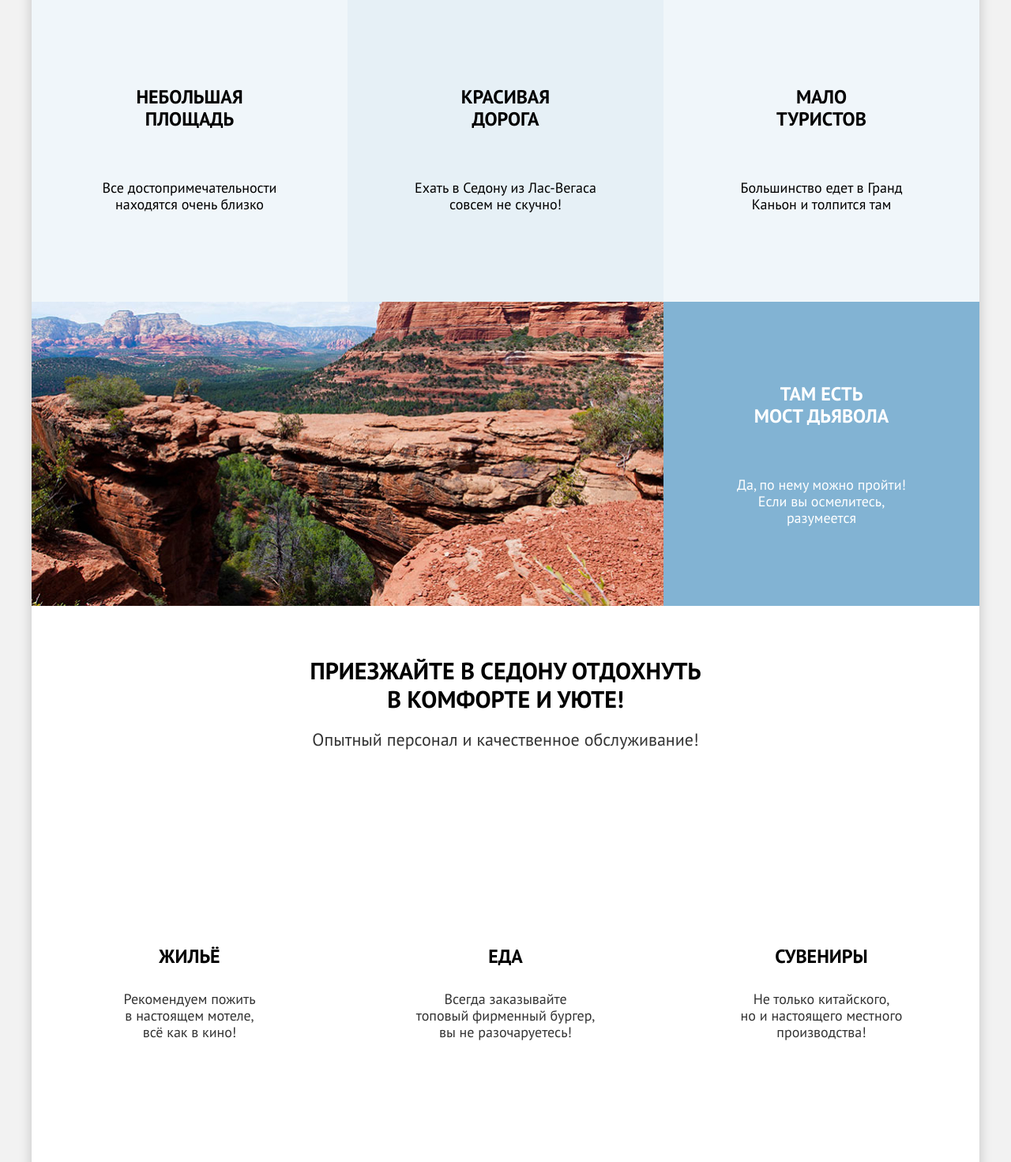
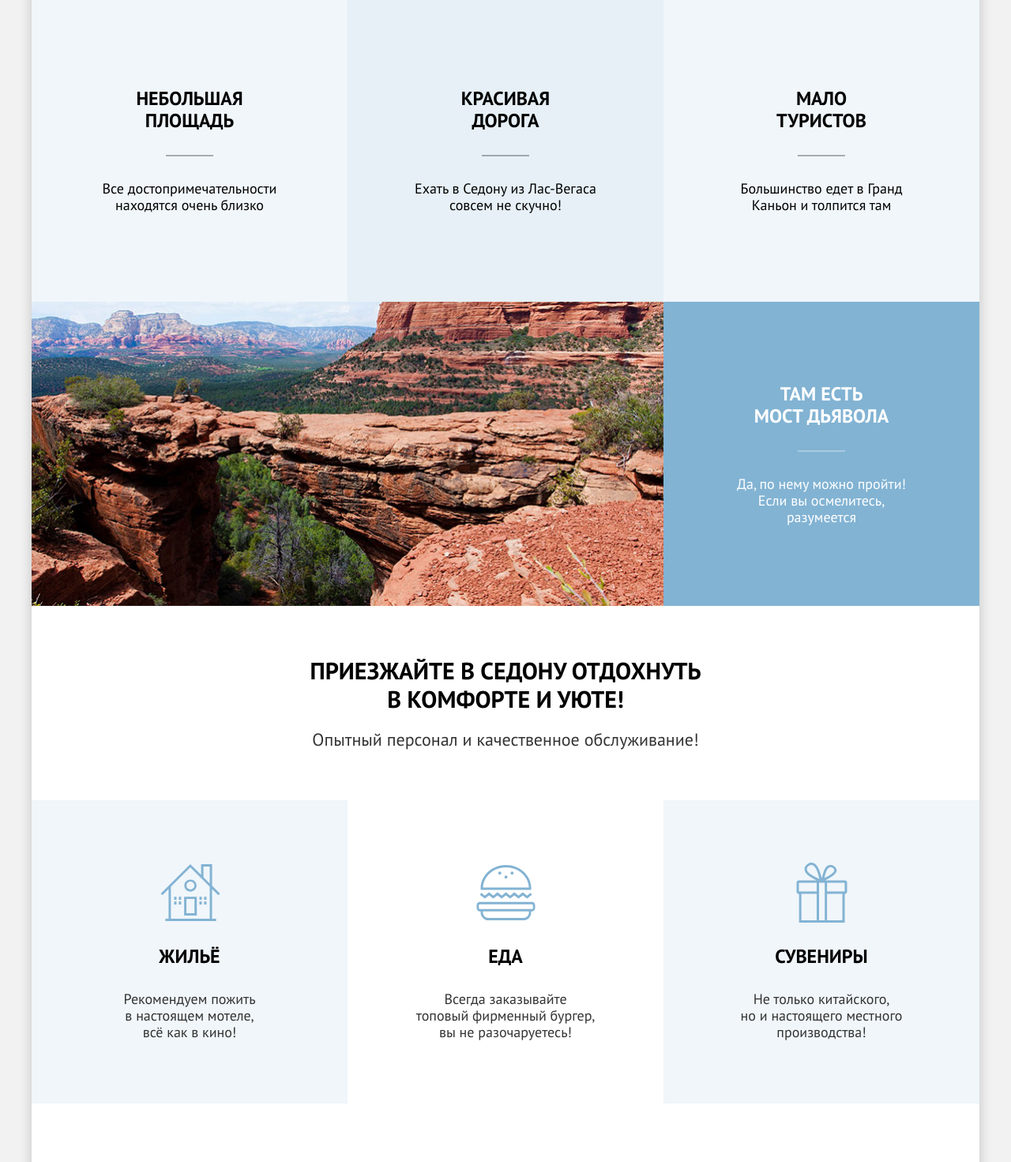
Before and after one commit to htmlacademy-htmlcss/2449807-sedona-1, a plain HTML site: page index.html in a window 1280 px wide. Shown: the part 1219-2690 px from the top of the page at 79% size. Drawn offline with Linux system fonts and the light colour scheme.

Commit message:
5.12.2023

```diff
--- a/index.html
+++ b/index.html
@@ -47,7 +47,7 @@
                     fill="black" />
                 </svg>
                 <span class="visually-hidden">Избранное</span>
-                <!-- <span class="favorite-number">12</span> -->
+                <span class="favorite-number">12</span>
               </a>
             </li>
             <li class="user-menu-item">
@@ -56,22 +56,22 @@
           </ul>
         </nav>
       </header>
-      <main>
+      <main class="main">
         <h1 class="visually-hidden">Добро пожаловать в город Седона</h1>
         <section class="cover">
           <h2 class="visually-hidden">Туристический город</h2>
           <img class="welcome" src="./images/welcome.svg" alt="добро пожаловать" width="458" height="352">
         </section>
-        <section class="description">
-          <h2 class="visually-hidden">О городе</h2>
-          <strong class="desctiption-catchy">Седона — небольшой городок в Аризоне,<br>
-            заслуживающий большего!</strong>
-          <p class="s2-text">Рассмотрим причины, по которым Седона круче, чем Гранд-Каньон!</p>
-        </section>
         <section class="advantages">
-          <ul class="description-list">
-            <li class="description-item">
-              <div class="advantages-text  advantages-background-first-five">
+          <div class="description">
+            <h2 class="visually-hidden">О городе</h2>
+            <strong class="desctiption-catchy">Седона — небольшой городок в Аризоне,<br>
+              заслуживающий большего!</strong>
+            <p class="s2-text">Рассмотрим причины, по которым Седона круче, чем Гранд-Каньон!</p>
+          </div>
+          <ul class="advantages-list">
+            <li class="advantages-item advantages-item-special">
+              <div class="advantages-text">
                 <h3 class="description-item-title" class="description-item-title-white">Настоящий городок</h3>
                 <p class="description-item-text" class="description-item-text-white">Седона — не аттракцион для
                   туристов,
@@ -79,29 +79,29 @@
               </div>
               <img src="./images/building.jpg" alt="здание администрации" class="building">
             </li>
-            <li class="description-item">
-              <div class="advantages-text advantages-background-two-four">
+            <li class="advantages-item">
+              <div class="advantages-text">
                 <h3 class="description-item-title">Небольшая площадь</h3>
                 <p class="description-item-text">Все достопримечательности находятся очень близко</p>
               </div>
             </li>
-            <li class="description-item">
-              <div class="advantages-text advantages-background-three">
+            <li class="advantages-item">
+              <div class="advantages-text">
                 <h3 class="description-item-title">Красивая
                   дорога</h3>
                 <p class="description-item-text">Ехать в Седону из Лас-Вегаса совсем не скучно!</p>
               </div>
             </li>
-            <li class="description-item">
-              <div class="advantages-text advantages-background-two-four">
+            <li class="advantages-item">
+              <div class="advantages-text">
                 <h3 class="description-item-title">Мало
                   туристов</h3>
                 <p class="description-item-text">Большинство едет в Гранд Каньон и толпится там</p>
               </div>
             </li>
-            <li class="description-item">
+            <li class="advantages-item item advantages-item-special">
               <img src="./images/canyon.jpg" alt="мост дьявола" class="canyon">
-              <div class="advantages-text advantages-background-first-five">
+              <div class="advantages-text">
                 <h3 class="description-item-title" class="description-item-title-white">Там есть мост дьявола</h3>
                 <p class="description-item-text" class="description-item-text-white">Да, по нему можно пройти! Если вы
                   осмелитесь, разумеется</p>
@@ -115,14 +115,39 @@
           <p class="service-text22">Опытный персонал и качественное обслуживание!</p>
           <ul class="service-list">
             <li class="service-item">
+              <svg class="homesvg" width="76" height="72" viewBox="0 0 76 72" fill="none" xmlns="http://www.w3.org/2000/svg">
+                <path d="M30.1185 65H46.1827V41.2H30.1185V65ZM33.0301 44.1H43.1707V62.1H33.0301V44.1Z" fill="#83B3D3"/>
+                <path d="M73.3916 39.3L75.5 37.2L65.5602 27.3V0H51.6044V13.6L37.9498 0L0.5 37.2L2.60843 39.3L10.4398 31.5V69.1H6.42369V72H70.5803V69.1H65.4598V31.5L73.3916 39.3ZM62.5482 69.1H13.3514V28.5L37.9498 4.1L62.5482 28.5V69.1ZM62.5482 24.4L54.6165 16.5V2.9H62.5482V24.4Z" fill="#83B3D3"/>
+                <path d="M30.3193 27.1C30.3193 31.4 33.8333 34.8 38.0502 34.8C42.3675 34.8 45.8815 31.3 45.8815 27.1C45.8815 22.8 42.3675 19.4 38.0502 19.4C33.8333 19.4 30.3193 22.8 30.3193 27.1ZM38.1506 22.1C40.8614 22.1 43.1707 24.3 43.1707 27C43.1707 29.7 40.9618 31.9 38.1506 31.9C35.4398 31.9 33.1305 29.7 33.1305 27C33.1305 24.3 35.3394 22.1 38.1506 22.1Z" fill="#83B3D3"/>
+                <path d="M20.4799 41.2H17.4679V45.1H20.4799V41.2Z" fill="#83B3D3"/>
+                <path d="M26.4036 41.2H23.3916V45.1H26.4036V41.2Z" fill="#83B3D3"/>
+                <path d="M20.4799 47.2H17.4679V51.1H20.4799V47.2Z" fill="#83B3D3"/>
+                <path d="M26.4036 47.2H23.3916V51.1H26.4036V47.2Z" fill="#83B3D3"/>
+                <path d="M52.508 41.2H49.496V45.1H52.508V41.2Z" fill="#83B3D3"/>
+                <path d="M58.4317 41.2H55.4197V45.1H58.4317V41.2Z" fill="#83B3D3"/>
+                <path d="M52.508 47.2H49.496V51.1H52.508V47.2Z" fill="#83B3D3"/>
+                <path d="M58.4317 47.2H55.4197V51.1H58.4317V47.2Z" fill="#83B3D3"/>
+                </svg>
               <h3 class="service-item-title">Жильё</h3>
               <p class="service-text18">Рекомендуем пожить<br> в настоящем мотеле,<br> всё как в кино!</p>
             </li>
             <li class="service-item">
+              <svg class="foodsvg" width="75" height="70" viewBox="0 0 75 70" fill="none" xmlns="http://www.w3.org/2000/svg">
+                <path d="M70.5757 46.7H4.6103C2.30452 46.7 0.5 48.6 0.5 51V54.5C0.5 56.9 2.40477 58.8 4.6103 58.8H5.51257V59.9C5.51257 65.4 9.82337 70 15.1367 70H59.8488C65.1621 70 69.4729 65.5 69.4729 59.9V58.8H70.3752C72.681 58.8 74.4855 56.9 74.4855 54.5V51C74.686 48.7 72.7812 46.7 70.5757 46.7ZM66.6659 59.9C66.6659 63.8 63.6583 66.9 59.949 66.9H15.1367C11.4274 66.9 8.41985 63.7 8.41985 59.9V58.8H66.6659V59.9ZM71.7787 54.5C71.7787 55.2 71.1772 55.8 70.5757 55.8H4.51005C3.80829 55.8 3.30704 55.2 3.30704 54.5V51C3.30704 50.3 3.90855 49.7 4.51005 49.7H70.4754C71.1772 49.7 71.6784 50.3 71.6784 51C71.7787 51 71.7787 54.5 71.7787 54.5Z" fill="#83B3D3"/>
+                <path d="M16.1392 38.4L21.5528 42.5L26.8661 38.4L32.1794 42.5L37.4927 38.4L42.9063 42.5L48.2196 38.4L53.5329 42.5L58.9465 38.4L64.2598 42.5L70.4754 37.8L68.7711 35.3L64.2598 38.7L58.9465 34.6L53.5329 38.7L48.2196 34.6L42.9063 38.7L37.4927 34.6L32.1794 38.7L26.8661 34.6L21.5528 38.7L16.1392 34.6L10.8259 38.7L6.31458 35.3L4.6103 37.8L10.8259 42.5L16.1392 38.4Z" fill="#83B3D3"/>
+                <path d="M8.52011 31.5H69.4729C69.4729 30.9 69.5732 30.3 69.5732 29.6C69.5732 29.2 69.5732 28.8 69.5732 28.4C68.8714 12.7 54.8362 0 37.593 0C20.2495 0 6.21432 12.7 5.51257 28.5C5.51257 28.9 5.51257 29.3 5.51257 29.7C5.51257 30.3 5.50815 30.9 5.6084 31.5H8.52011ZM37.593 3C53.2322 3 66.0644 14.3 66.6659 28.5H8.52011C9.12161 14.4 21.9538 3 37.593 3Z" fill="#83B3D3"/>
+                <path d="M37.593 17.3C38.645 17.3 39.4978 16.4046 39.4978 15.3C39.4978 14.1954 38.645 13.3 37.593 13.3C36.541 13.3 35.6882 14.1954 35.6882 15.3C35.6882 16.4046 36.541 17.3 37.593 17.3Z" fill="#83B3D3"/>
+                <path d="M29.7734 12.2C30.8254 12.2 31.6782 11.3046 31.6782 10.2C31.6782 9.09543 30.8254 8.2 29.7734 8.2C28.7214 8.2 27.8686 9.09543 27.8686 10.2C27.8686 11.3046 28.7214 12.2 29.7734 12.2Z" fill="#83B3D3"/>
+                <path d="M45.3123 12.2C46.3643 12.2 47.2171 11.3046 47.2171 10.2C47.2171 9.09543 46.3643 8.2 45.3123 8.2C44.2604 8.2 43.4076 9.09543 43.4076 10.2C43.4076 11.3046 44.2604 12.2 45.3123 12.2Z" fill="#83B3D3"/>
+                </svg>
               <h3 class="service-item-title">Еда</h3>
               <p class="service-text18">Всегда заказывайте<br> топовый фирменный бургер, вы не разочаруетесь!</p>
             </li>
             <li class="service-item">
+              <svg class="boxsvg" width="65" height="76" viewBox="0 0 65 76" fill="none" xmlns="http://www.w3.org/2000/svg">
+                <path d="M61.6 22.4625H61.5H36.8C50.6 15.5576 51.7 11.1546 51.2 8.75288C50 4.75007 45.5 1.74797 41.2 3.34909C35.6 5.45056 34.1 13.7564 32.6 19.7606C30.6 13.6563 28.8 5.95091 24.4 2.04818C23.1 0.947407 21.3 -0.253434 18.6 0.0467764C14.6 0.447057 8.8 5.45056 11.1 11.0545C13.4 16.4583 20.8 19.8607 25.7 22.5626H3.7H3.4C1.8 22.5626 0.5 23.8635 0.5 25.4646V36.7725C0.5 38.3736 1.8 39.6745 3.4 39.6745H3.7V72.9979V75.3996V76H61.5V75.4996V72.9979V39.5745H61.6C63.2 39.5745 64.5 38.2736 64.5 36.6724V25.3645C64.5 23.7634 63.2 22.4625 61.6 22.4625ZM42.9 5.85084C45 5.55063 47.9 7.15176 48.2 9.05309C48.6 11.8551 44.8 14.3568 43.1 15.4576C40.6 17.1588 38.2 18.0594 35.8 19.5604C36.7 15.8579 38.3 6.55133 42.9 5.85084ZM20 15.8579C17.8 14.3568 13.5 11.4548 13.6 8.05239C13.7 4.44986 19.3 1.44776 22.4 4.14965C26.3 7.55203 28.1 15.2574 29.5 20.7613C26.3 19.2602 23.2 17.9593 20 15.8579ZM26 72.9979H6.6V39.5745H26V72.9979ZM26 36.4723H3.5V25.4646H26V36.4723ZM36.2 36.4723V39.4744V72.9979H29V39.5745V36.5724V25.5647H36.2V36.4723ZM58.5 72.9979H39.1V39.5745H58.5V72.9979ZM61.4 36.4723H39.1V25.4646H61.4V36.4723Z" fill="#83B3D3"/>
+                </svg>
+
               <h3 class="service-item-title">Сувениры</h3>
               <p class="service-text18">Не только китайского,<br> но и настоящего местного производства!</p>
             </li>
--- a/styles/style.css
+++ b/styles/style.css
@@ -37,6 +37,9 @@
   width: 1200px;
   margin: 0 auto;
   box-shadow: 0 0 15px 0 rgba(0, 0, 0, 0.20);
+  min-height: 100vh;
+  display: flex;
+  flex-direction: column;
 }
 
 .main-header {
@@ -90,7 +93,7 @@
   display: block;
 }
 
-.h .header-nav-link:hover {
+.header-nav-link:hover {
   background-color: rgba(0, 0, 0, 0.10);
 }
 
@@ -99,7 +102,8 @@
   background-color: rgba(0, 0, 0, 0.10);
 }
 
-.header-nav-link:active {}
+.header-nav-link:active {
+}
 
 .user-menu {
   padding: 0;
@@ -131,7 +135,8 @@
   justify-content: center;
   align-items: center;
   flex-wrap: wrap;
-  margin-left: 12px;
+  margin-left: 5px;
+  padding: 7px 7px 7px 7px;
 }
 
 .user-menu-item-favorite {}
@@ -143,7 +148,9 @@
   justify-content: center;
   align-items: center;
   flex-wrap: wrap;
-  margin-right: 9px;
+  margin-right: 15px;
+  padding: 7px 7px 7px 7px;
+  position: relative;
 }
 
 .favorite-number {
@@ -153,7 +160,12 @@
   font-size: 10px;
   width: 20px;
   height: 20px;
-  flex-shrink: 0;
+  position: absolute;
+  left: 15px;
+  top: -4px;
+  display: flex;
+  justify-content: center;
+  align-items: center;
 }
 
 .user-menu-link-button {
@@ -164,7 +176,7 @@
   line-height: 20px;
   text-decoration: none;
   text-transform: uppercase;
-  padding: 8px 35px 7px 34px;
+  padding: 7px 35px 8px 34px;
   display: block;
   border-radius: 4px;
   background: #756157;
@@ -183,6 +195,10 @@
   color: #ffffff30;
 }
 
+.main {
+  flex-grow: 1;
+}
+
 .cover {
   background-color: rgb(38, 34, 23);
   background-image: url("../images/divider.svg"), url("../images/welcome-background.jpg");
@@ -198,12 +214,12 @@
 }
 
 .description {
-  padding: 69px 0;
+  padding: 69px 0 90px 0;
   margin: 0;
   list-style: none;
   text-align: center;
   display: block;
-  margin-bottom: 21px;
+
 }
 
 .desctiption-catchy {
@@ -219,7 +235,7 @@
 
 .advantages {}
 
-.description-list {
+.advantages-list {
   padding: 0;
   margin: 0;
   list-style: none;
@@ -228,42 +244,31 @@
   width: 100%;
 }
 
-.description-item {
+.advantages-item {
   display: flex;
   justify-content: flex-start;
-  padding: 0;
-  margin: 0;
-  list-style: none;
 }
 
 .advantages-text {
-  display: flex;
-  flex-direction: column;
+  padding: 0;
+  margin: 0 auto;
   box-sizing: border-box;
-  align-items: center;
   width: 400px;
-  height: 385px;
   text-align: center;
-
+  background-color: #83B3D333;
+  padding-top: 114px;
+  padding-bottom: 112px;
 }
 
-.advantages-background-first-five {
+.advantages-item:nth-child(2n) .advantages-text {
+  background-color: #83B3D31F;
+}
+
+.advantages-list .advantages-item-special .advantages-text {
   color: #ffffff;
   background-color: #82B3D3;
-  ;
-  padding-top: 79px;
-}
-
-.advantages-background-three {
-  background-color: #83B3D333;
-  ;
-  padding-top: 88px;
-}
-
-.advantages-background-two-four {
-  background-color: #83B3D31F;
-  ;
-  padding-top: 88px;
+  padding-top: 103px;
+  padding-bottom: 86px;
 }
 
 .building {
@@ -282,25 +287,40 @@
 }
 
 .description-item-title {
+  margin: 0 auto 29px;
+  padding: 0 0 32px;
   font-size: 24px;
   font-weight: 700;
   line-height: 28px;
   text-transform: uppercase;
-  Width: 171px;
-  margin-bottom: 44px;
+  width: 171px;
   text-align: center;
+  position: relative;
 }
 
-.description-item-title-white {}
+.description-item-title::before {
+  content: "";
+  position: absolute;
+  width: 60px;
+  height: 1px;
+  border-top: 2px solid #0000004D;
+  bottom: 0;
+  left: 50%;
+  margin-left: -30px;
+}
+
+.advantages-item-special .description-item-title::before {
+  border-top: 2px solid #FFFFFF4D;
+}
 
 .description-item-text {
+  padding: 0;
+  margin: 0 auto;
   font-size: 18px;
   font-weight: 400;
   line-height: 21px;
   width: 230px;
 }
-
-.description-item-text-white {}
 
 .service {
   display: flex;
@@ -331,7 +351,7 @@
   font-weight: 400;
   line-height: 26px;
   color: #333333;
-  padding-bottom: 187px;
+  padding-bottom: 64px;
 }
 
 .service-list {
@@ -346,7 +366,31 @@
   display: flex;
   align-items: center;
   flex-direction: column;
-  padding: 37px 0px 133px 0px;
+  padding: 160px 0px 62px 0px;
+  background-color: #83B3D31F;
+  position: relative;
+}
+
+.homesvg {
+  position: absolute;
+  left: 163px;
+  top: 81px;
+}
+
+.foodsvg {
+  position: absolute;
+  left: 163px;
+  top: 82px;
+}
+
+.boxsvg {
+  position: absolute;
+  left: 168px;
+  top: 79px;
+}
+
+.service-item:nth-child(2n) {
+  background-color: #FFFFFF;
 }
 
 .service-item-title {
@@ -359,7 +403,9 @@
   text-transform: uppercase;
   color: #000000;
   Width: 230px;
+  position: relative;
 }
+
 
 .service-text18 {
   text-align: center;
@@ -373,7 +419,7 @@
 .promo {
   list-style: none;
   display: flex;
-  padding: 26px 304px 96px;
+  padding: 97px 304px 96px;
   flex-direction: column;
   align-items: flex-start;
   gap: 10px;
@@ -393,7 +439,7 @@
 }
 
 .promo-text {
-  padding: 10px 0px 45px;
+  padding: 10px 0px 44px;
   margin: 0;
   list-style: none;
   font-size: 22px;
```
Also changed, not shown: images/box.svg (added), images/food.svg (added), images/homesvg.svg (added).
